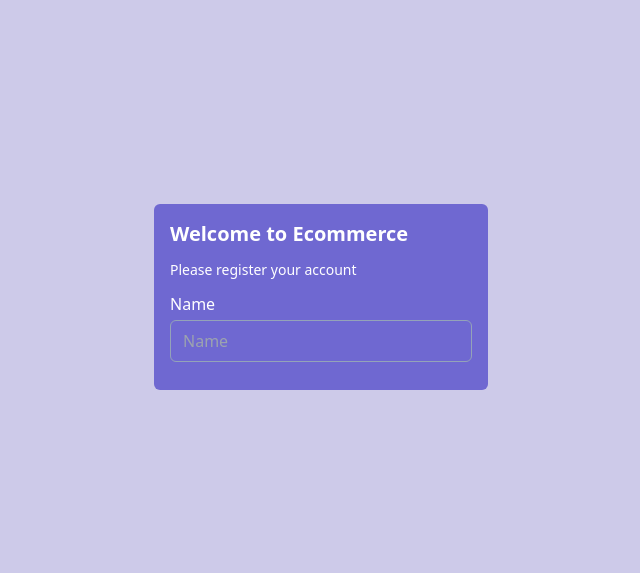
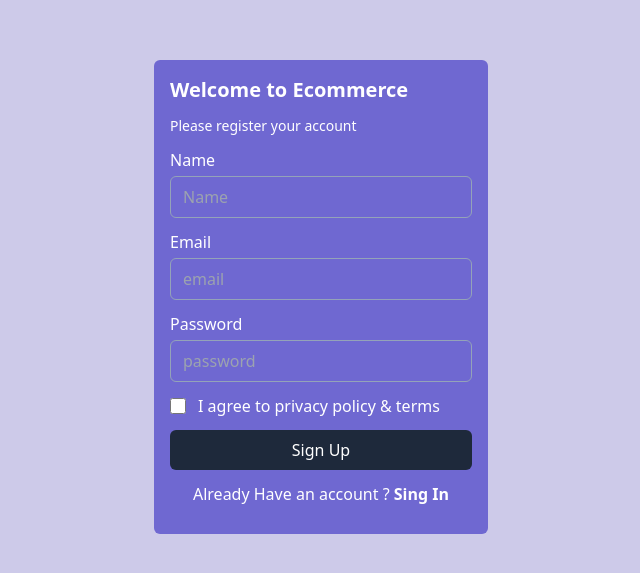
Before and after one commit to moyosxtouch/Ecommerce-dashboard, a React (Create React App) app: page /register in a window 1280 px wide. Shown: the part 103-676 px from the top of the page, without its empty margins (319-959 px from the left). Built offline with nearby package versions, Linux system fonts and the light colour scheme.

Commit message:
small  changes

```diff
--- a/package.json
+++ b/package.json
@@ -11,6 +11,7 @@
     "axios": "^1.7.7",
     "jwt-decode": "^4.0.0",
     "moment": "^2.30.1",
+    "package.json": "^2.0.1",
     "react": "^18.3.1",
     "react-apexcharts": "^1.4.1",
     "react-dom": "^18.3.1",
--- a/src/views/auth/Register.jsx
+++ b/src/views/auth/Register.jsx
@@ -1,4 +1,5 @@
 import React from "react";
+import { Link } from "react-router-dom";
 
 const Register = () => {
   return (
@@ -21,6 +22,52 @@
                 required
               />
             </div>
+            <div className="flex flex-col w-full gap-1 mb-3 ">
+              <label htmlFor="name">Email</label>
+              <input
+                type="email"
+                className="px-3 py-2 outline-none border border-slate-400 bg-transparent rounded-md "
+                name="email"
+                placeholder="email"
+                id="email"
+                required
+              />
+            </div>
+            <div className="flex flex-col w-full gap-1 mb-3 ">
+              <label htmlFor="name">Password</label>
+              <input
+                type="password"
+                className="px-3 py-2 outline-none border border-slate-400 bg-transparent rounded-md "
+                name="password"
+                placeholder="password"
+                id="password"
+                required
+              />
+            </div>
+            <div className="flex items-center w-full gap-3 mb-3">
+              <input
+                className="w-4 h-4 text-blue-600 overflow-hidden bg-gray-200 rounded border-gray-300 focus:ring-blue-500"
+                type="checkbox"
+                name="checkbox"
+                id="checkbox"
+              />
+              <label htmlFor="checkbox">
+                {" "}
+                I agree to privacy policy & terms
+              </label>
+            </div>
+
+            <button className="bg-slate-800 w-full hover:shadow-blue-300/ hover:shadow-lg text-white rounded-md px-7 py-2 mb-3">
+              Sign Up
+            </button>
+            <div className="flex items-center mb-3 gap-3 justify-center">
+              <p>
+                Already Have an account ?{" "}
+                <Link className="font-bold" to="/login">
+                  Sing In
+                </Link>
+              </p>
+            </div>
           </form>
         </div>
       </div>
```
Also changed, not shown: 1 other file (tests, documents, lock files or other folders).
